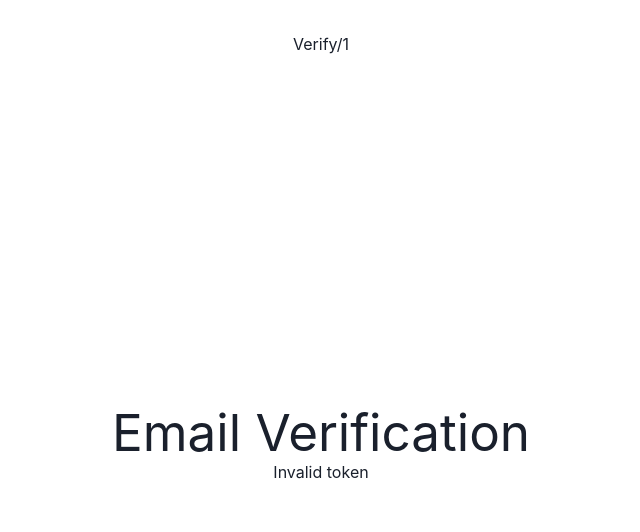
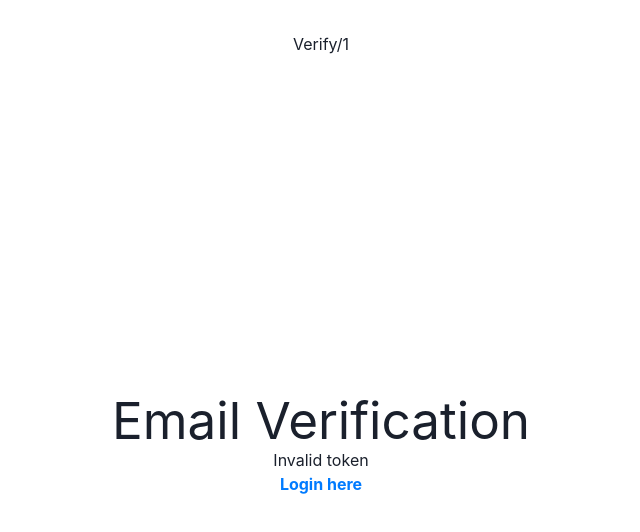
Before and after one commit to matiaseh/dg-mp, a React (Vite) app: page /verify/1 in a window 1280 px wide. Shown: the top 532 px of the page, without its empty margins (319-959 px from the left). Built offline with nearby package versions, Linux system fonts and the light colour scheme; no server answers.

Commit message:
Add link to Login page in verification

```diff
--- a/src/components/RegistrationForm.tsx
+++ b/src/components/RegistrationForm.tsx
@@ -27,7 +27,7 @@ const Form = styled.form`
   gap: 1rem;
 `;
 
-const RedirectToLogin = styled.span`
+export const RedirectLink = styled.span`
   color: #007bff;
   font-weight: bold;
   cursor: pointer;
@@ -157,7 +157,7 @@ const RegistrationForm: React.FC<RegistrationFormProps> = ({
       </Form>
       <div>
         <span>Already have an account? </span>
-        <RedirectToLogin onClick={redirectToLogin}>Login here</RedirectToLogin>
+        <RedirectLink onClick={redirectToLogin}>Login here</RedirectLink>
       </div>
     </>
   );
--- a/src/components/VerifyEmail.tsx
+++ b/src/components/VerifyEmail.tsx
@@ -1,11 +1,14 @@
 import { useEffect, useState } from 'react';
-import { useParams } from 'react-router-dom';
+import { useNavigate, useParams } from 'react-router-dom';
 import axios from 'axios';
 import { API_BASE_URL } from '../constants/apiConstants';
+import { RedirectLink } from './RegistrationForm';
 
 const VerifyEmail = () => {
   const { token } = useParams<{ token: string }>(); // Get the token from the URL
   const [message, setMessage] = useState<string | null>(null);
+  const navigate = useNavigate();
+
   useEffect(() => {
     const verifyEmail = async () => {
       try {
@@ -24,7 +27,16 @@ const VerifyEmail = () => {
   return (
     <div>
       <h1>Email Verification</h1>
-      {message && <p>{message}</p>}
+      <div>
+        {message && <p>{message}</p>}
+        <RedirectLink
+          onClick={() => {
+            navigate('/login');
+          }}
+        >
+          Login here
+        </RedirectLink>
+      </div>
     </div>
   );
 };
```
